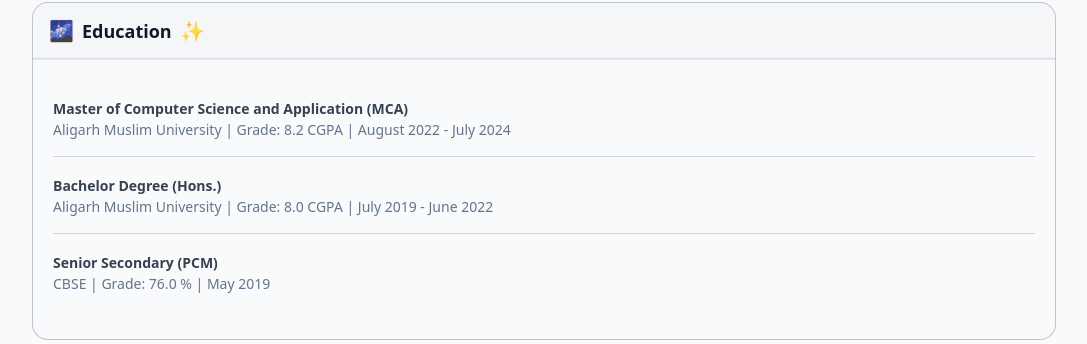
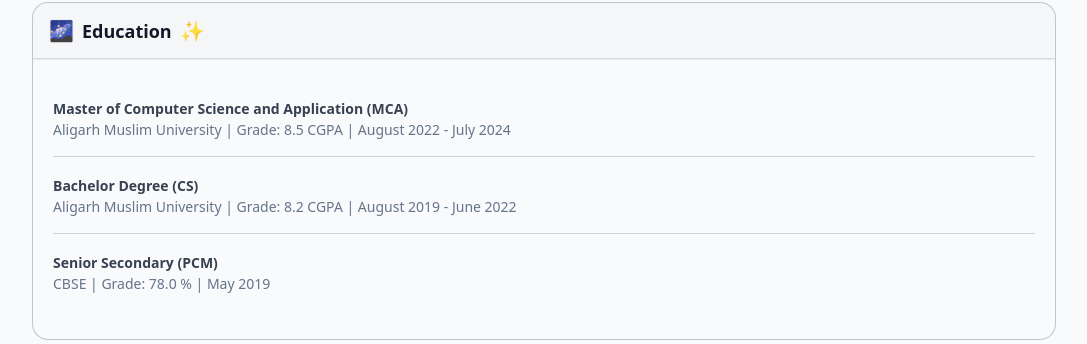
Before and after one commit to Faizan6100-amu/Personal_Website, a React (Vite) app: page /about in a window 1280 px wide. Shown: the part 1119-1463 px from the top of the page, without its empty margins (96-1183 px from the left). Built offline with nearby package versions, Linux system fonts and the light colour scheme; what tailwind-hamburgers would draw is missing.

Commit message:
Update education details in EducationComponent

```diff
--- a/src/components/About/EducationComponent.jsx
+++ b/src/components/About/EducationComponent.jsx
@@ -7,15 +7,15 @@ const EducationComponent = () => {
             Master of Computer Science and Application (MCA)
           </span>
           <p className="text-sm text-slate-500 dark:text-slate-400">
-            Aligarh Muslim University | Grade: 8.2 CGPA | August 2022 - July 2024
+            Aligarh Muslim University | Grade: 8.5 CGPA | August 2022 - July 2024
           </p>
         </li>
         <li className="py-4">
           <span className="text-sm font-semibold text-gray-700 dark:text-gray-200">
-            Bachelor Degree (Hons.)
+            Bachelor Degree (CS)
           </span>
           <p className="text-sm text-slate-500 dark:text-slate-400">
-            Aligarh Muslim University | Grade: 8.0 CGPA | July 2019 - June 2022
+            Aligarh Muslim University | Grade: 8.2 CGPA | August 2019 - June 2022
           </p>
         </li>
         <li className="py-4">
@@ -23,7 +23,7 @@ const EducationComponent = () => {
             Senior Secondary (PCM)
           </span>
           <p className="text-sm text-slate-500 dark:text-slate-400">
-            CBSE | Grade: 76.0 % | May 2019
+            CBSE | Grade: 78.0 % | May 2019
           </p>
         </li>
       </ul>
```
